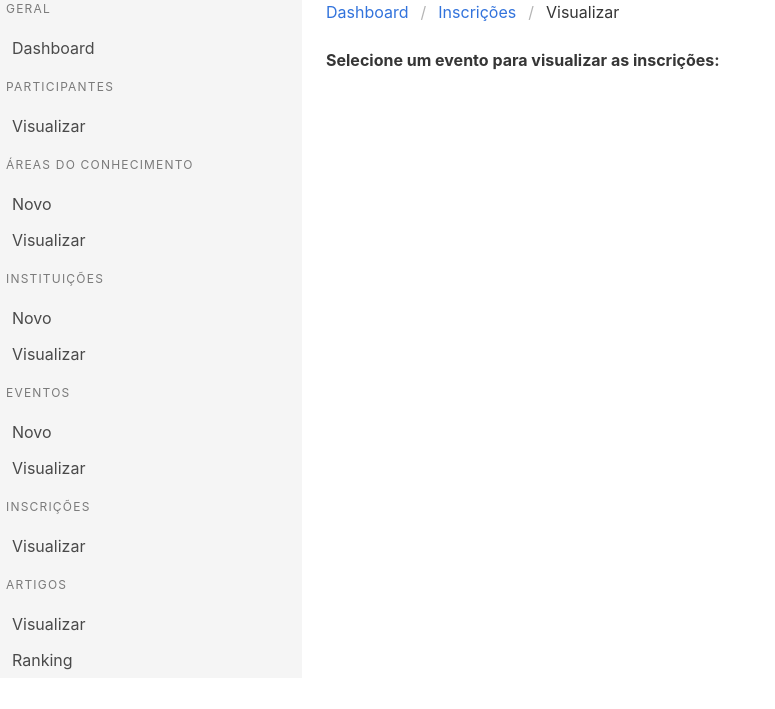
After one commit to diegopaiva1/banco-de-dados, a PHP site: template sistema/templates/inscricao/index.html.twig in a window 1280 px wide. The commit adds this page. Shown: the top 709 px of the page, without its empty margins (0-775 px from the left). Run offline with PHP 8.4, Linux system fonts and the light colour scheme; the template is opened without the code that fills it, so the values that code supplies are empty; some libraries are stand-ins or nearby versions.

Commit message:
Exibição das inscrições por evento

```diff
--- a/sistema/src/dependencies.php
+++ b/sistema/src/dependencies.php
@@ -54,3 +54,7 @@ $container['InstituicaoController'] = function ($c) {
 $container['DashboardController'] = function ($c) {
     return new App\Controllers\DashboardController($c);
 };
+
+$container['InscricaoController'] = function ($c) {
+    return new App\Controllers\InscricaoController($c);
+};
--- a/sistema/src/routes.php
+++ b/sistema/src/routes.php
@@ -1,6 +1,11 @@
 <?php
 
 $app->get('/', 'DashboardController:index')->setName('dashboard.index');
+
+// Inscricao
+$app->get('/inscricoes', 'InscricaoController:index')->setName('inscricao.index');
+$app->get('/inscricoes/evento/[{id}]', 'InscricaoController:getInscricoesByEventoId')
+    ->setName('inscricao.evento');
 
 // Instituicao
 $app->get('/instituicoes', 'InstituicaoController:index')->setName('instituicao.index');
--- /dev/null
+++ b/sistema/templates/inscricao/index.html.twig
@@ -0,0 +1,43 @@
+{% extends 'master.html.twig' %}
+
+{% block title %} Inscrições {% endblock %}
+
+{% block breadcrumb %}
+<li><a href="#">Inscrições</a></li>
+<li class="is-active"><a href="{{ path_for('inscricao.index') }}" aria-current="page">Visualizar</a></li>
+{% endblock %}
+
+{% block content %}
+  <h1 class="label">Selecione um evento para visualizar as inscrições: </h1>
+  {% for evento in eventos %}
+    {% if (loop.index - 1) % 3 == 0 %}
+    <div class="columns">
+    {% endif %}
+    <div class="column">
+      <a href="{{ path_for('inscricao.evento', {'id': evento.id}) }}">
+        <div class="card">
+          <div class="card-image">
+            <figure class="image is-4by3">
+              <img src="https://bulma.io/images/placeholders/1280x960.png" alt="Placeholder image">
+            </figure>
+          </div>
+          <div class="card-content">
+            <div class="media">
+              <div class="media-content">
+                <p class="title is-4">{{ evento.nome }}</p>
+              </div>
+            </div>
+            <div class="content"> {{ evento.descricao | slice(0, 50) ~ '...' }}
+              <br>
+              <br>
+              <p class="label">Data de realização: <time>{{ evento.data_realizacao | date("d/m/Y") }}</time> </p>
+            </div>
+          </div>
+        </div>
+      </a>
+    </div>
+    {% if loop.index % 3 == 0 %}
+    </div>
+    {% endif %}
+  {% endfor %}
+{% endblock %}
--- a/sistema/templates/instituicao/new.html.twig
+++ b/sistema/templates/instituicao/new.html.twig
@@ -41,7 +41,7 @@
       <button type="submit" class="button is-link">Cadastrar</button>
     </div>
     <div class="control">
-      <button class="button is-text">Cancelar</button>
+      <a class="button is-text" href="{{ path_for('dashboard.index') }}">Cancelar</a>
     </div>
   </div>
 </form>
--- a/sistema/templates/menu.html.twig
+++ b/sistema/templates/menu.html.twig
@@ -36,7 +36,7 @@
     Inscrições
   </p>
   <ul class="menu-list">
-    <li><a>Visualizar</a></li>
+    <li><a href="{{ path_for('inscricao.index') }}">Visualizar</a></li>
   </ul>
   <p class="menu-label">
     Artigos
```
Also changed, not shown: sistema/src/Controllers/InscricaoController.php (added, +44 -0 lines), sistema/templates/inscricao/list.html.twig (added, +30 -0 lines).
